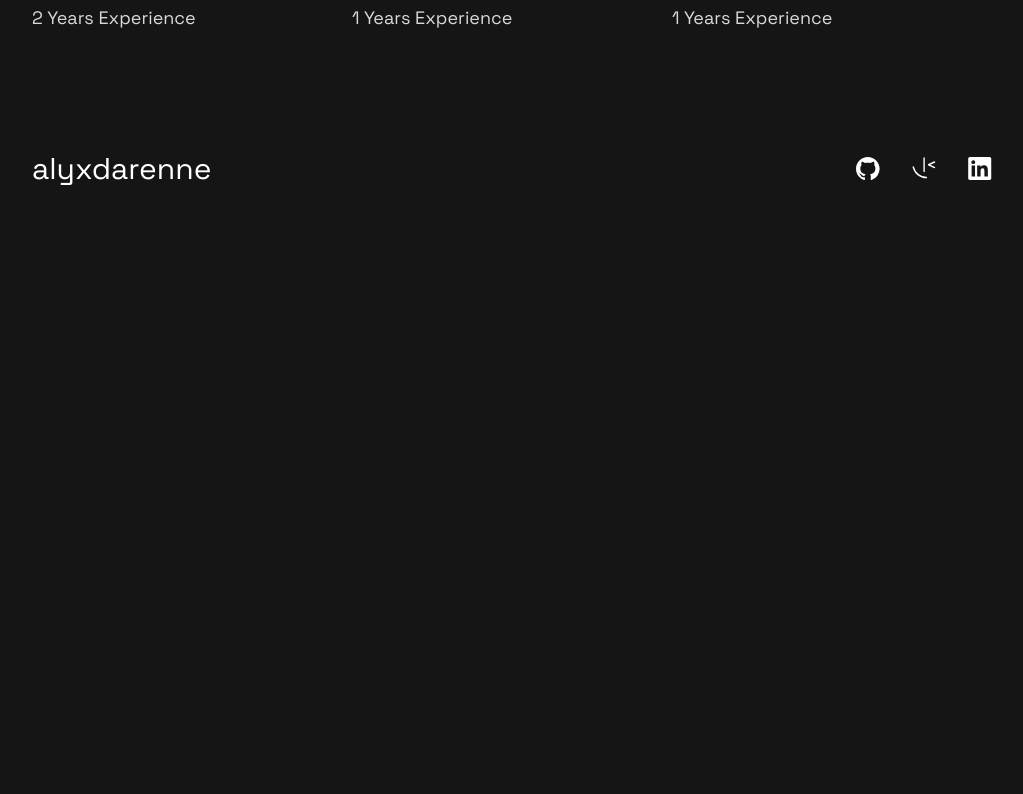
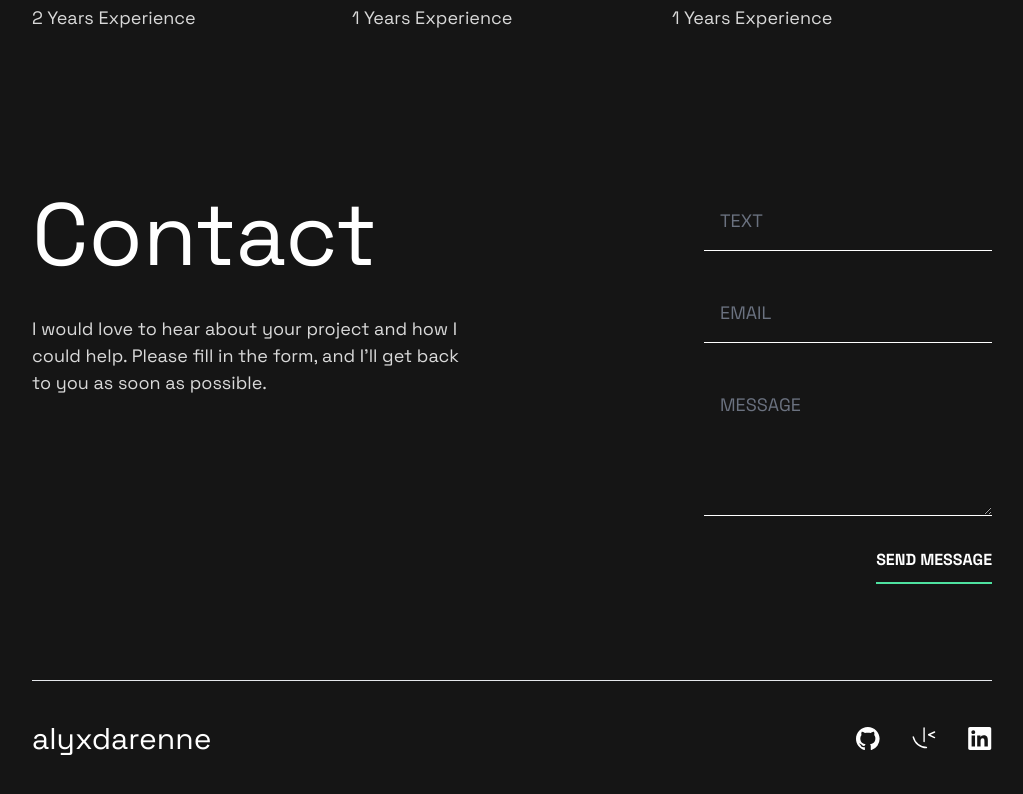
Before and after one commit to Axda-Web/axda-old, a Next.js app: page / in a window 1280 px wide. Shown: the part 1174-1968 px from the top of the page, without its empty margins (128-1151 px from the left). Before the commit the page ends 1401 px from the top, so only its background shows below. Built offline with nearby package versions, Linux system fonts and the light colour scheme; data requests are answered from the project's data file.

Commit message:
Contact: Add Contact section

```diff
--- /dev/null
+++ b/app/components/contact-section/ContactSection.tsx
@@ -0,0 +1,24 @@
+'use client'
+
+import { QueryClient, QueryClientProvider } from 'react-query';
+
+import Form from "../form"
+
+const ContactSection = () => {
+
+    const queryClient = new QueryClient()
+
+  return (
+      <section className="bg-transparent pb-24 pt-16 lg:pt-20 flex flex-col lg:flex-row gap-y-12 lg:gap-y-0 lg:gap-x-56 justify-between">
+        <div>
+            <h2 className='text-center lg:text-start text-4xl sm:text-7xl lg:text-heading-xl mb-5 lg:mb-9'>Contact</h2>
+            <p className="text-base text-center lg:text-start max-w-md m-auto lg:m-0">I would love to hear about your project and how I could help. Please fill in the form, and I’ll get back to you as soon as possible.</p>
+        </div>
+            <QueryClientProvider client={queryClient}>
+                <Form />
+            </QueryClientProvider>
+        </section>
+  )
+}
+
+export default ContactSection
--- /dev/null
+++ b/app/components/contact-section/index.ts
@@ -0,0 +1 @@
+export { default } from './ContactSection'
--- /dev/null
+++ b/app/components/form/Form.tsx
@@ -0,0 +1,151 @@
+"use client";
+
+import { useForm } from "react-hook-form";
+import { zodResolver } from "@hookform/resolvers/zod";
+import { z } from "zod";
+import { useMutation } from "react-query";
+import Image from "next/image";
+
+  const formDataSchema = z.object({
+  name: z.string().min(3).max(50),
+  email: z.string().email(),
+  message: z.string().min(20).max(200),
+});
+
+  type FormData = z.infer<typeof formDataSchema>;
+
+const Form = () => {
+  const {
+    register,
+    handleSubmit,
+    reset,
+    formState: { errors },
+  } = useForm<FormData>({ resolver: zodResolver(formDataSchema) });
+
+  const { mutate, isLoading } = useMutation((formData: FormData) =>
+    fetch("/api/contact", {
+      method: "POST",
+      headers: {
+        "Content-Type": "application/json",
+      },
+      body: JSON.stringify(formData),
+    })
+  );
+
+  const onSubmit = async (data: FormData) => {
+    try {
+      await mutate(data);
+      reset();
+      alert("Your message has been sent!");
+    } catch (error) {
+      alert("An error occurred while sending your message.");
+    }
+  };
+
+  return (
+    <form onSubmit={handleSubmit(onSubmit)} className="space-y-8 grow   " noValidate>
+      <div>
+        <div className="relative">
+          <input
+            type="text"
+            placeholder="TEXT"
+            aria-invalid={errors?.name ? "true" : "false"}
+            {...register("name")}
+            className={`bg-transparent text-white border-b border-b-white text-base p-4 block w-full placeholder:text-gray-500 ${
+              !errors.name ? "border-b-secondary" : "border-b-red-400"
+            }`}
+          />
+          {errors?.name && (
+            <Image
+              src="/icons/warning.svg"
+              width={24}
+              height={24}
+              alt="warning icon"
+              className="absolute right-0 top-5"
+            />
+          )}
+        </div>
+        {errors?.name && (
+          <p
+            className="text-xs text-red-400 text-right font-medium mt-1.5"
+            role="alert"
+          >
+            {errors?.name?.message}
+          </p>
+        )}
+      </div>
+
+      <div>
+        <div className="relative">
+          <input
+            type="email"
+            placeholder="EMAIL"
+            aria-invalid={errors?.email ? "true" : "false"}
+            {...register("email")}
+            className={`bg-transparent text-white border-b border-b-white text-base p-4 block w-full placeholder:text-gray-500 ${
+              !errors.email ? "border-b-secondary" : "border-b-red-400"
+            }`}
+          />
+          {errors?.email && (
+            <Image
+              src="/icons/warning.svg"
+              width={24}
+              height={24}
+              alt="warning icon"
+              className="absolute right-0 top-5"
+            />
+          )}
+        </div>
+        {errors?.email && (
+          <p
+            role="alert"
+            className="text-xs text-red-400 text-right font-medium mt-1.5"
+          >
+            {errors?.email?.message}
+          </p>
+        )}
+      </div>
+
+      <div>
+        <div className="relative">
+          <textarea
+            rows={4}
+            placeholder="MESSAGE"
+            aria-invalid={errors?.name ? "true" : "false"}
+            {...register("message")}
+            className={`bg-transparent text-white border-b border-b-white text-base p-4 block w-full placeholder:text-gray-500 ${
+              !errors.message ? "border-b-secondary" : "border-b-red-400"
+            }`}
+          />
+          {errors?.message && (
+            <Image
+              src="/icons/warning.svg"
+              width={24}
+              height={24}
+              alt="warning icon"
+              className="absolute right-0 top-5"
+            />
+          )}
+        </div>
+        {errors?.message && (
+          <p
+            className="text-xs text-red-400 text-right font-medium mt-1.5"
+            role="alert"
+          >
+            {errors.message?.message}
+          </p>
+        )}
+      </div>
+
+      <button
+        type="submit"
+        disabled={isLoading}
+        className="uppercase border-b-2 border-secondary pb-2.5 font-bold hover:text-secondary transition-colors duration-300 float-right"
+      >
+        {isLoading ? "Sending..." : "Send message"}
+      </button>
+    </form>
+  );
+};
+
+export default Form;
--- /dev/null
+++ b/app/components/form/index.ts
@@ -0,0 +1 @@
+export {default} from './Form'
--- a/app/layout.tsx
+++ b/app/layout.tsx
@@ -24,9 +24,13 @@ export default function RootLayout({
         className={`${spaceGroteskFont.variable} font-sans bg-primary px-5 sm:px-8 lg:px-40`}
       >
         <div className="max-w-6xl mx-auto">
-          <Nav />
+          <header>
+            <Nav />
+          </header>
           {children}
-          <Nav />
+          <footer className="pb-11">
+            <Nav />
+          </footer>
         </div>
       </body>
     </html>
--- a/app/page.tsx
+++ b/app/page.tsx
@@ -3,6 +3,7 @@ import Link from "next/link";
 import HeroImage from "./components/hero-image";
 import Divider from "./components/divider";
 import SkillsSection from "./components/skills-section";
+import ContactSection from "./components/contact-section";
 
 export default function Home() {
   return (
@@ -17,7 +18,7 @@ export default function Home() {
             </strong>
             .
           </h2>
-          <p className="text-base">
+          <p className="text-base max-w-md">
             Based in France, I&apos;m a <strong>Front-end Developer</strong>{" "}
             passionate about building accessible web apps that users love.
           </p>
@@ -35,6 +36,8 @@ export default function Home() {
       <div className="sm:hidden">
         <Divider />
       </div>
+      <ContactSection />
+      <Divider />
     </main>
   );
 }
```
